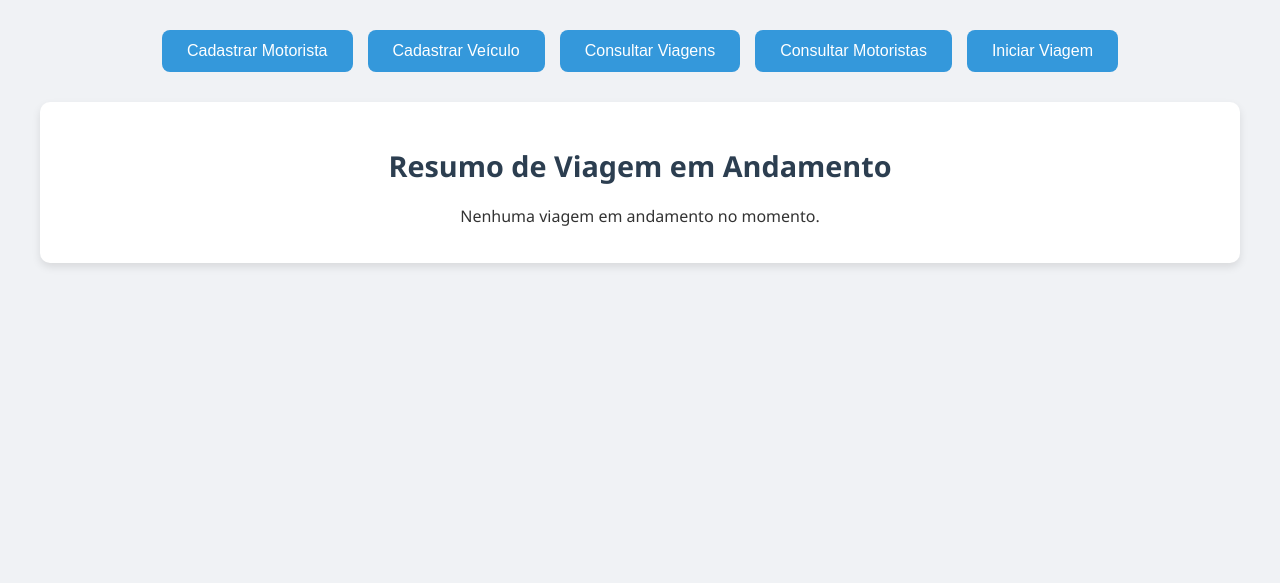
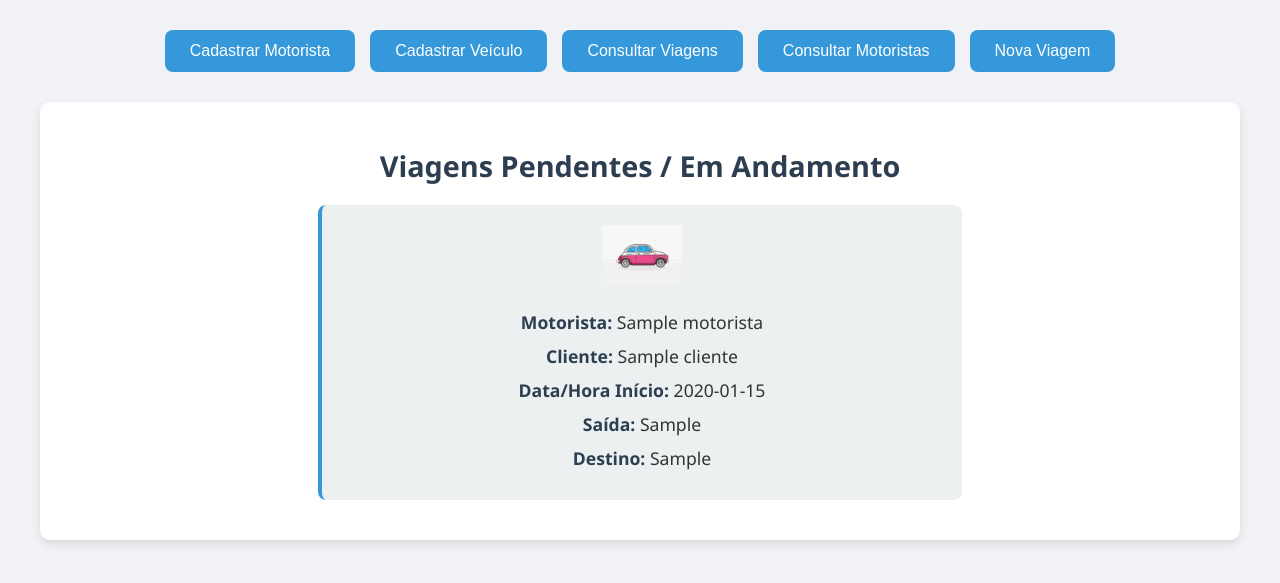
Before and after one commit to Andresaldanha3510/rastramento-flask, a Flask app: template templates/index.html in a window 1280 px wide. Shown: the part 95-678 px from the top of the page. Run offline with Flask 3, Linux system fonts and the light colour scheme; the template is opened without the code that fills it: most values are stand-ins (such as "Sample title", 1, 10 or a date in 2020).

Commit message:
Add files via upload

```diff
--- a/templates/index.html
+++ b/templates/index.html
@@ -12,6 +12,13 @@
             background-color: #f0f2f5;
             color: #333;
         }
+
+        .car-gif {
+            width: 100%;
+            max-height: 60px;
+            object-fit: contain;
+            margin-bottom: 10px;
+       }
         .container {
             max-width: 1200px;
             margin: 20px auto;
@@ -52,6 +59,7 @@
             border-radius: 10px;
             box-shadow: 0 4px 8px rgba(0, 0, 0, 0.1);
             text-align: center;
+            margin-bottom: 30px;
         }
         .dashboard h2 {
             color: #2c3e50;
@@ -59,20 +67,19 @@
             margin-bottom: 20px;
         }
         .trip-card {
-            display: none;
             max-width: 600px;
-            margin: 0 auto;
+            margin: 20px auto;
             padding: 20px;
             border-left: 4px solid #3498db;
             background-color: #ecf0f1;
             border-radius: 8px;
+            cursor: pointer;
+            transition: transform 0.2s ease;
             animation: fadeIn 0.5s ease-in;
         }
-        .trip-card.active {
-            display: block;
-        }
-        .trip-card.updating {
-            opacity: 0.7;
+        .trip-card:hover {
+            transform: scale(1.02);
+            box-shadow: 0 6px 12px rgba(0,0,0,0.15);
         }
         .trip-card p {
             margin: 10px 0;
@@ -81,10 +88,10 @@
         .trip-card strong {
             color: #2c3e50;
         }
-        .last-updated {
-            font-size: 0.9em;
-            color: #7f8c8d;
-            margin-top: 10px;
+        .car-animation {
+            width: 100%;
+            height: 50px;
+            margin-bottom: 10px;
         }
         .messages {
             margin-top: 20px;
@@ -120,62 +127,42 @@
             }
         }
     </style>
-    <script>
-        function loadTrip() {
-            const card = document.querySelector('.trip-card');
-            card.classList.add('updating');
-            fetch('/get_active_trip')
-                .then(response => response.json())
-                .then(data => {
-                    card.classList.remove('updating');
-                    if (data.trip) {
-                        card.innerHTML = `
-                            <p><strong>Motorista:</strong> ${data.trip.motorista_nome}</p>
-                            <p><strong>Veículo:</strong> ${data.trip.veiculo_placa} - ${data.trip.veiculo_modelo}</p>
-                            <p><strong>Origem:</strong> ${data.trip.endereco_saida}</p>
-                            <p><strong>Destino:</strong> ${data.trip.endereco_destino}</p>
-                            <p><strong>Horário Estimado de Chegada:</strong> ${data.trip.horario_chegada}</p>
-                            <p class="last-updated">Última atualização: ${new Date().toLocaleTimeString()}</p>
-                        `;
-                        card.classList.add('active');
-                    } else {
-                        card.innerHTML = '<p>Nenhuma viagem em andamento no momento.</p>';
-                        card.classList.remove('active');
-                    }
-                })
-                .catch(error => {
-                    card.classList.remove('updating');
-                    console.error('Erro ao carregar viagem:', error);
-                    card.innerHTML = '<p>Erro ao carregar dados. Tente novamente mais tarde.</p>';
-                });
-        }
-
-        // Atualizar a cada 10 segundos
-        setInterval(loadTrip, 10000); // 10000 ms = 10 segundos
-        window.onload = loadTrip; // Carrega inicialmente ao abrir a página
-    </script>
 </head>
 <body>
     <div class="container">
         <div class="header">
             <h1>Gerenciamento de Viagens</h1>
         </div>
+
         <div class="nav-buttons">
             <button onclick="window.location.href='/cadastrar_motorista'">Cadastrar Motorista</button>
             <button onclick="window.location.href='/cadastrar_veiculo'">Cadastrar Veículo</button>
             <button onclick="window.location.href='/consultar_viagens'">Consultar Viagens</button>
             <button onclick="window.location.href='/consultar_motoristas'">Consultar Motoristas</button>
-            <button onclick="window.location.href='/iniciar_viagem'">Iniciar Viagem</button>
+            <button onclick="window.location.href='/iniciar_viagem'">Nova Viagem</button>
         </div>
-        <div class="dashboard">
-            <h2>Resumo de Viagem em Andamento</h2>
-            <div class="trip-card">
-                <!-- Dados da viagem em andamento serão carregados aqui via JavaScript -->
+
+
+
+    <div class="dashboard">
+    <h2>Viagens Pendentes / Em Andamento</h2>
+    {% if viagens_ativas %}
+        {% for viagem in viagens_ativas %}
+            <div class="trip-card" onclick="window.location.href='/editar_viagem/{{ viagem.id }}'">
+                <img src="{{ url_for('static', filename='carrinho.gif') }}" alt="Carrinho" class="car-gif">
+                <p><strong>Motorista:</strong> {{ viagem.motorista.nome }}</p>
+                <p><strong>Cliente:</strong> {{ viagem.cliente }}</p>
+                <p><strong>Data/Hora Início:</strong> {{ viagem.data_inicio.strftime('%d/%m/%Y %H:%M') }}</p>
+                <p><strong>Saída:</strong> {{ viagem.endereco_saida }}</p>
+                <p><strong>Destino:</strong> {{ viagem.endereco_destino }}</p>
             </div>
-            {% if not tem_viagem_em_andamento %}
-                <p>Nenhuma viagem em andamento no momento.</p>
-            {% endif %}
+        {% endfor %}
+    {% else %}
+        <p>Não há viagens pendentes ou em andamento.</p>
+    {% endif %}
         </div>
+
+
         <!-- Exibição de mensagens flash -->
         {% with messages = get_flashed_messages(with_categories=true) %}
             {% if messages %}
@@ -187,5 +174,34 @@
             {% endif %}
         {% endwith %}
     </div>
+
+    <script>
+        function loadTrip() {
+            const card = document.getElementById('active-trip');
+            fetch('/get_active_trip')
+                .then(response => response.json())
+                .then(data => {
+                    if (data.trip) {
+                        card.innerHTML = `
+                            <p><strong>Motorista:</strong> ${data.trip.motorista_nome}</p>
+                            <p><strong>Veículo:</strong> ${data.trip.veiculo_placa} - ${data.trip.veiculo_modelo}</p>
+                            <p><strong>Origem:</strong> ${data.trip.endereco_saida}</p>
+                            <p><strong>Destino:</strong> ${data.trip.endereco_destino}</p>
+                            <p><strong>Horário Estimado de Chegada:</strong> ${data.trip.horario_chegada}</p>
+                            <p class="last-updated">Última atualização: ${new Date().toLocaleTimeString()}</p>
+                        `;
+                    } else {
+                        card.innerHTML = '<p>Nenhuma viagem em andamento no momento.</p>';
+                    }
+                })
+                .catch(error => {
+                    console.error('Erro ao carregar viagem:', error);
+                    card.innerHTML = '<p>Erro ao carregar dados. Tente novamente mais tarde.</p>';
+                });
+        }
+
+        setInterval(loadTrip, 10000);
+        window.onload = loadTrip;
+    </script>
 </body>
 </html>
```
